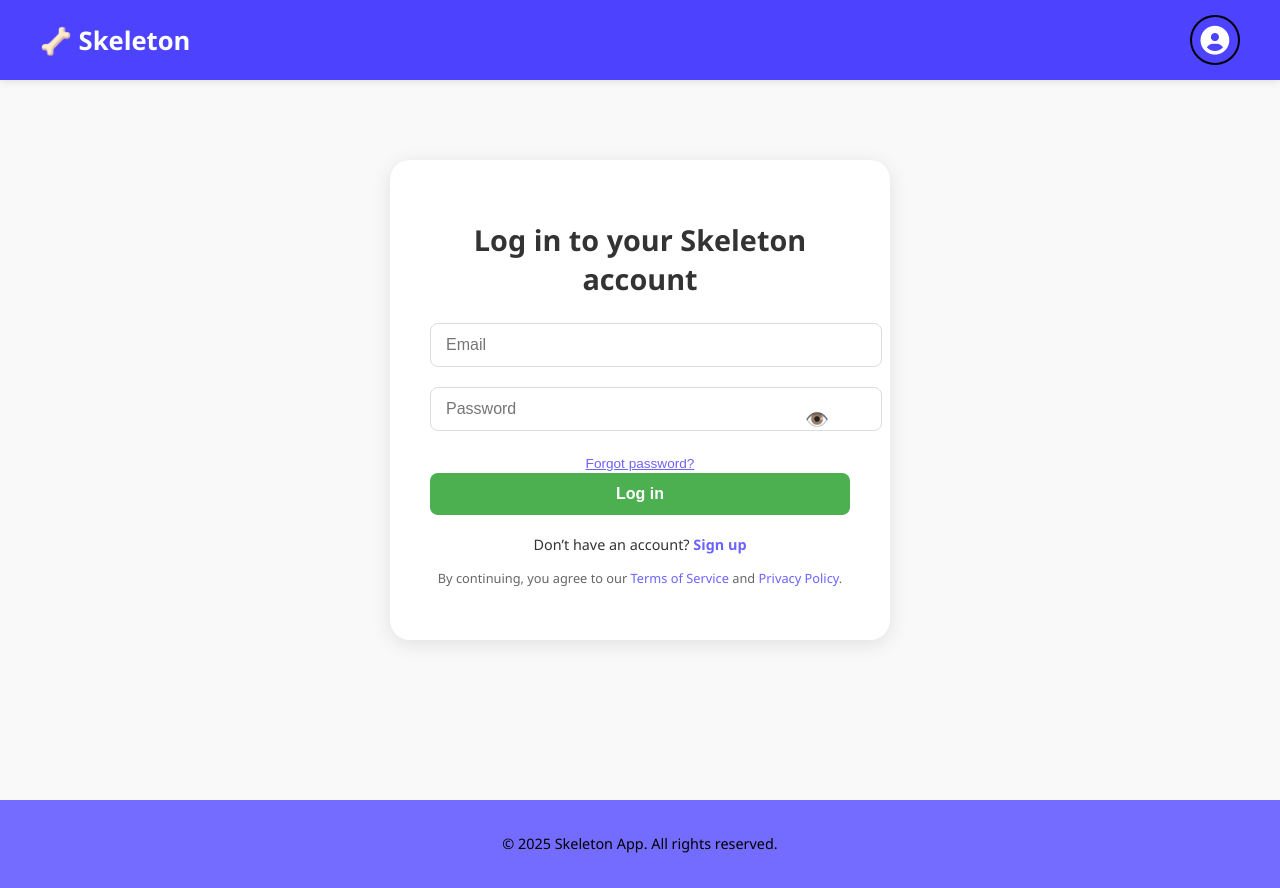
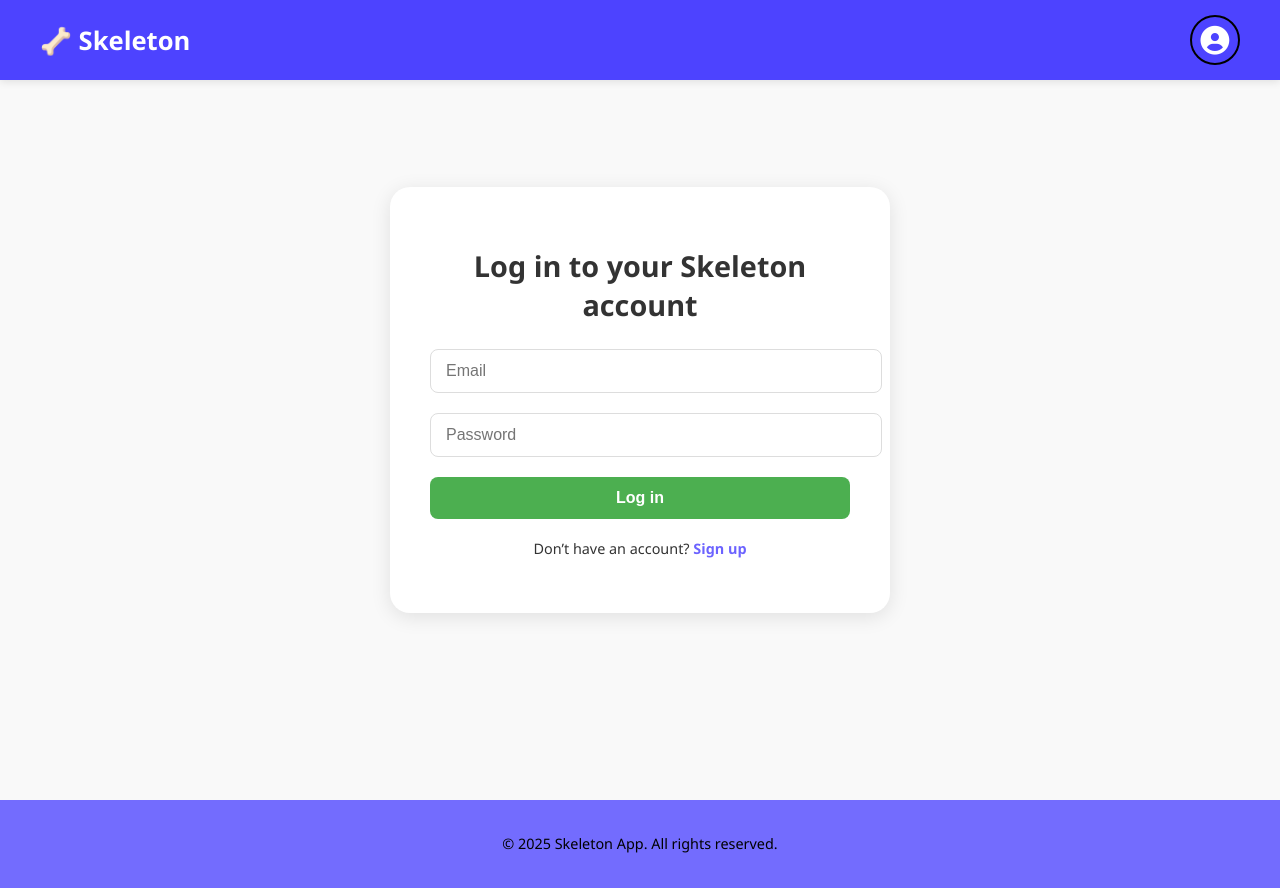
Before and after one commit to rishabhworks/The-Semicolon-Squad, a React (Create React App) app in the folder frontend/skeleton/: page /login in a window 1280 px wide. Built offline with nearby package versions, Linux system fonts and the light colour scheme.

Commit message:
Refactor Login component by removing unused elements and simplifying the layout

```diff
--- a/frontend/skeleton/src/Components/Auth/Login/Login.js
+++ b/frontend/skeleton/src/Components/Auth/Login/Login.js
@@ -33,9 +33,8 @@ const Login = ({ setIsAuthenticated }) => {
           <input name="email" type="email" placeholder="Email" className="input" />
           <div className="password-container">
             <input name="password" type="password" placeholder="Password" className="input" />
-            <button type="button" className="password-toggle">👁️</button>
           </div>
-          <button type="button" className="forgot-password">Forgot password?</button>
+
           <button type="submit" className="login-button">Log in</button>
         </form>
 
@@ -43,11 +42,6 @@ const Login = ({ setIsAuthenticated }) => {
           Don’t have an account? <Link to="/signin" className="switch-link">Sign up</Link>
         </p>
 
-        <p className="terms-text">
-          By continuing, you agree to our{" "}
-          <a href="#" className="terms-link">Terms of Service</a> and{" "}
-          <a href="#" className="terms-link">Privacy Policy</a>.
-        </p>
       </div>
     </div>
   );
```
